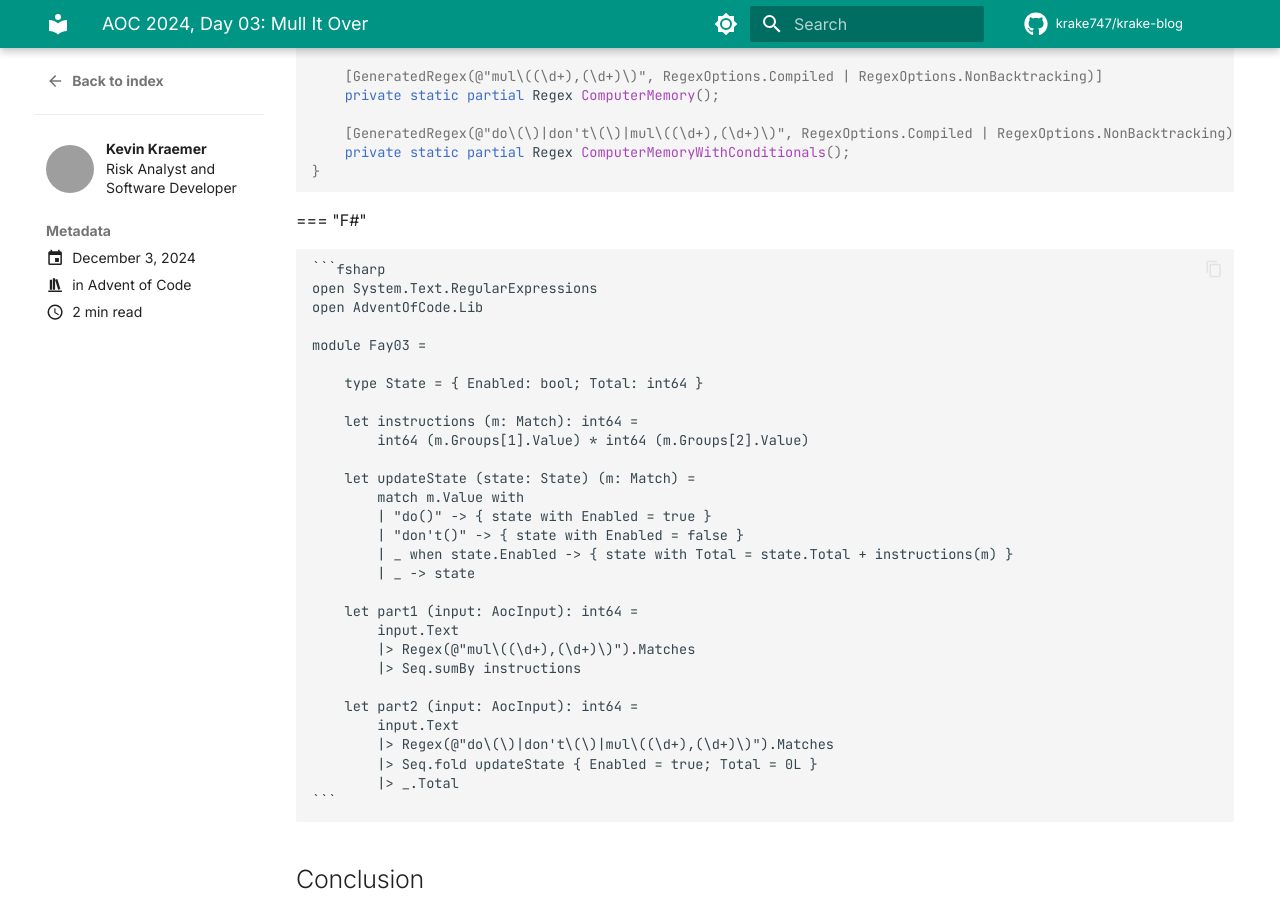
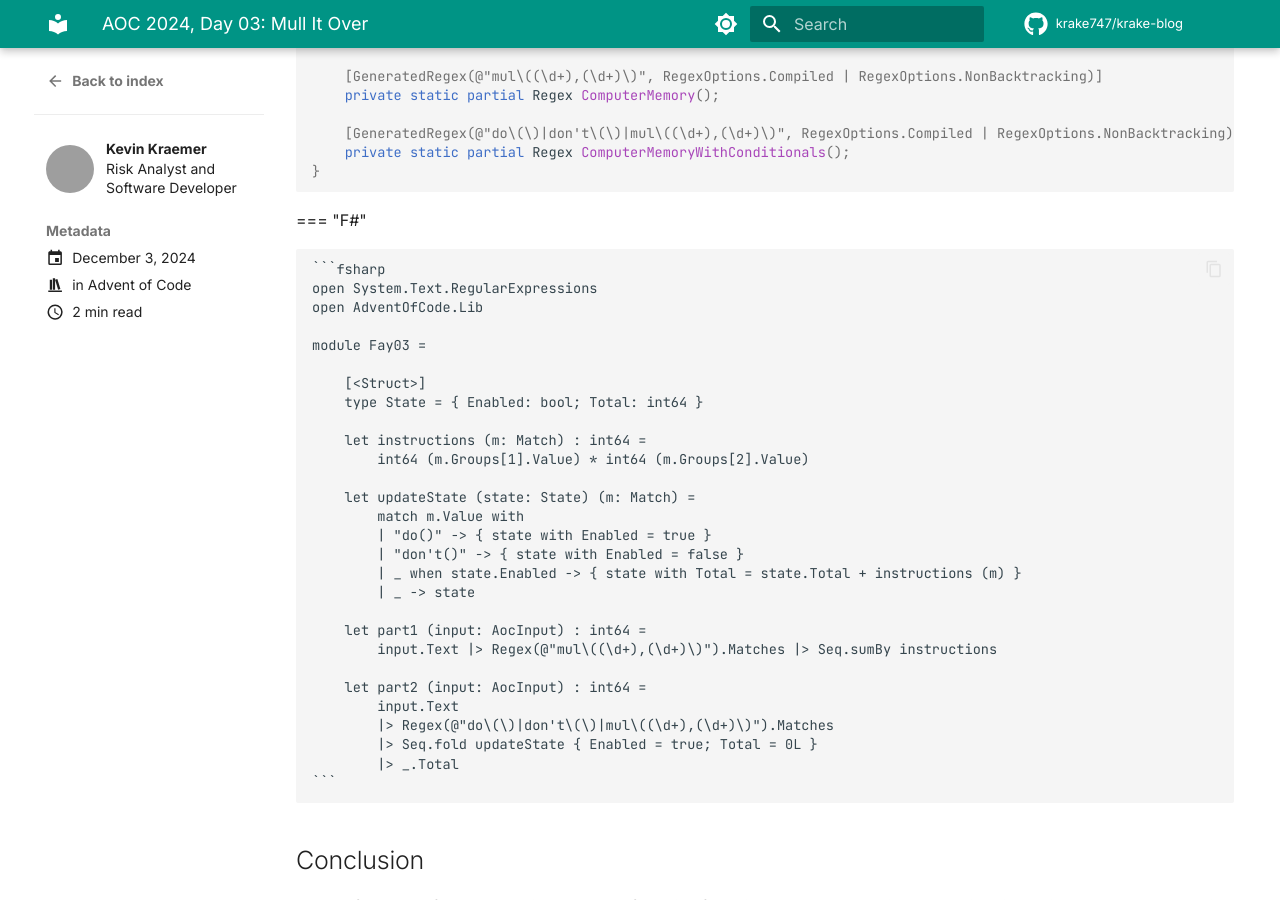
Before and after one commit to krake747/krake-blog, an MkDocs documentation site: the page built from docs/blog/posts/aoc_2024_03.md, in a window 1280 px wide and 900 px high, scrolled down 1449 px. Built offline with MkDocs 1.6.1 and Material for MkDocs 9.7.7, drawn with Linux system fonts in a browser that asks for light colours; comment, search, counter and statistics services are not loaded; grey boxes are pictures that could not be loaded.

Commit message:
fix(blog, aoc): fix whitespace [skip ci]

```diff
--- a/docs/blog/posts/aoc_2024_03.md
+++ b/docs/blog/posts/aoc_2024_03.md
@@ -90,24 +90,23 @@ When `do()` is called, operations resume as normal; when `don't()` is called, op
 
     module Fay03 =
 
+        [<Struct>]
         type State = { Enabled: bool; Total: int64 }
 
-        let instructions (m: Match): int64 =
+        let instructions (m: Match) : int64 =
             int64 (m.Groups[1].Value) * int64 (m.Groups[2].Value)
 
         let updateState (state: State) (m: Match) =
             match m.Value with
             | "do()" -> { state with Enabled = true }
             | "don't()" -> { state with Enabled = false }
-            | _ when state.Enabled -> { state with Total = state.Total + instructions(m) }
+            | _ when state.Enabled -> { state with Total = state.Total + instructions (m) }
             | _ -> state
 
-        let part1 (input: AocInput): int64 =
-            input.Text
-            |> Regex(@"mul\((\d+),(\d+)\)").Matches
-            |> Seq.sumBy instructions
+        let part1 (input: AocInput) : int64 =
+            input.Text |> Regex(@"mul\((\d+),(\d+)\)").Matches |> Seq.sumBy instructions
 
-        let part2 (input: AocInput): int64 =
+        let part2 (input: AocInput) : int64 =
             input.Text
             |> Regex(@"do\(\)|don't\(\)|mul\((\d+),(\d+)\)").Matches
             |> Seq.fold updateState { Enabled = true; Total = 0L }
```
